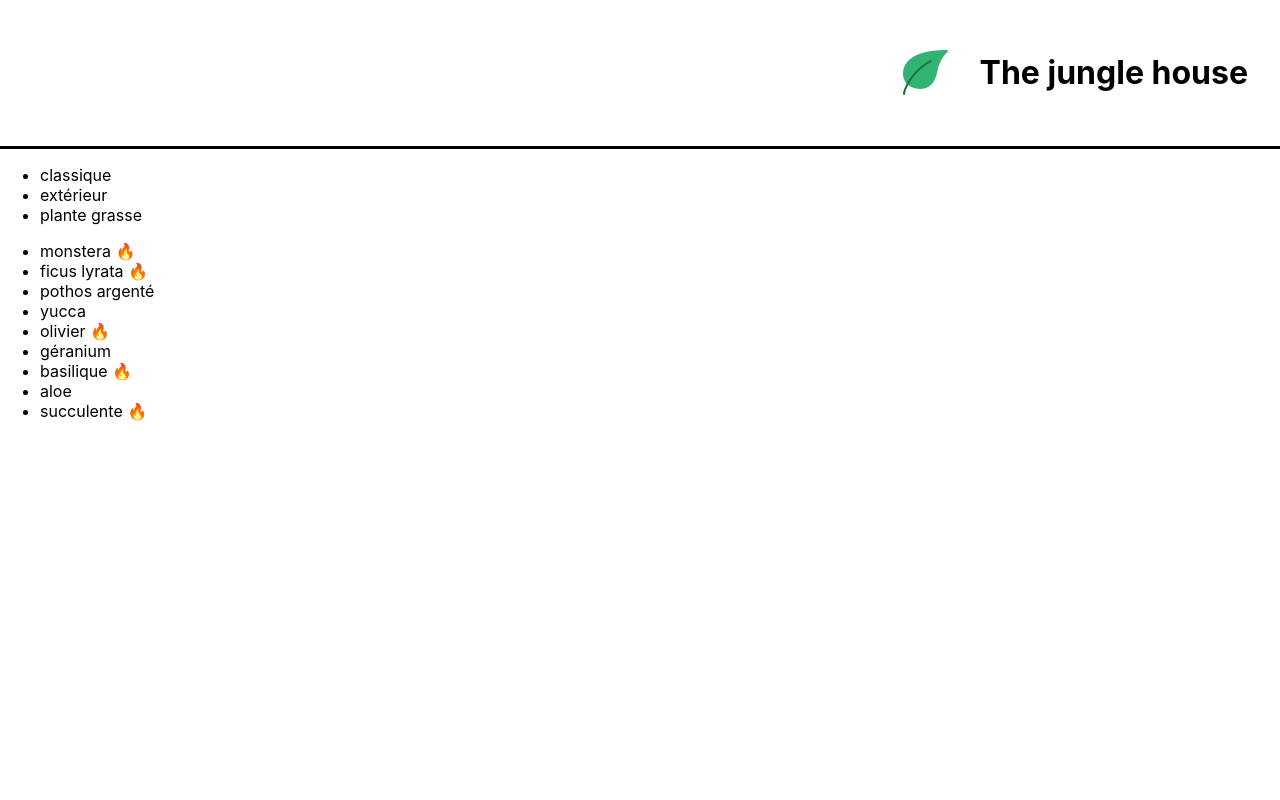
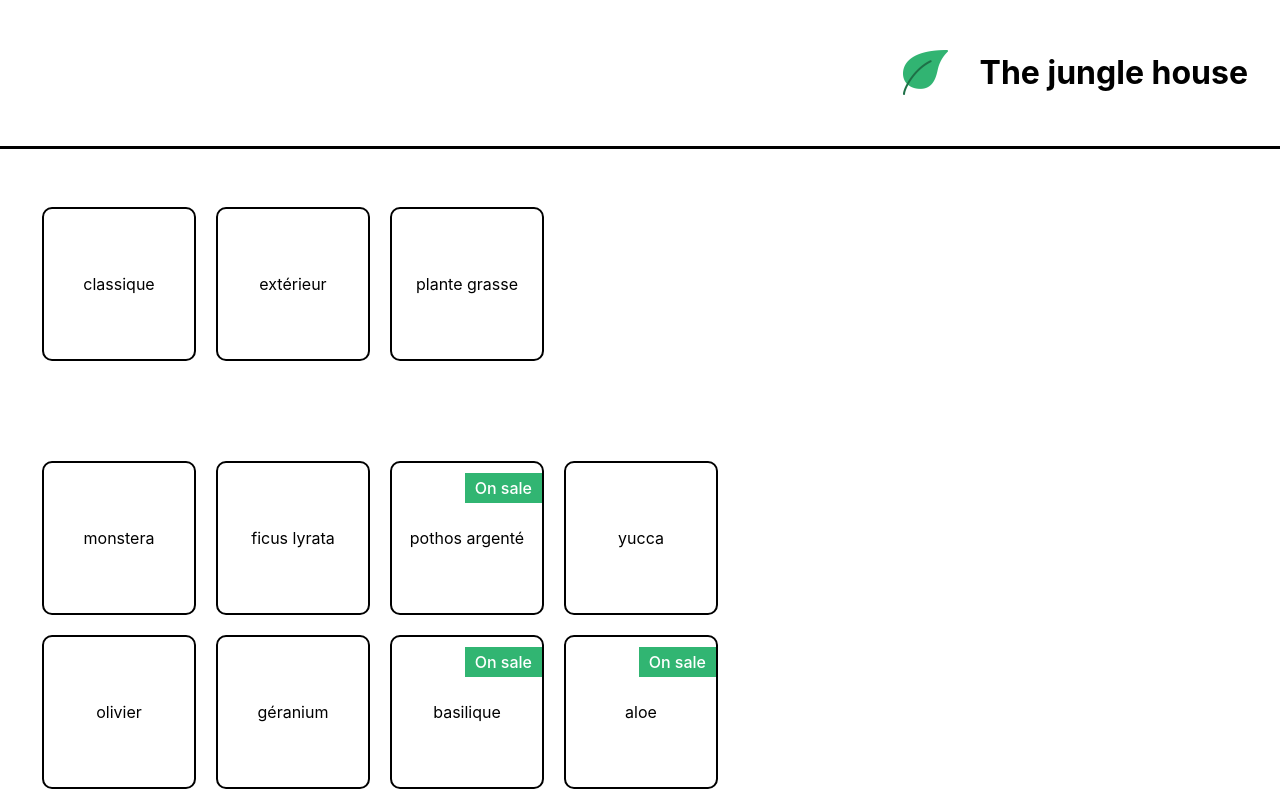
Before and after one commit to vFaribeault/project-the-jungle-house, a React (Create React App) app: page / in a window 1280 px wide. Shown: the top 800 px of the page. Built offline with nearby package versions, Linux system fonts and the light colour scheme.

Commit message:
ShoppingList JS & CSS done

```diff
--- a/src/components/ShoppingList.js
+++ b/src/components/ShoppingList.js
@@ -15,18 +15,20 @@ function ShoppingList() {
   // Iterate on categoryList and plantList
 	return (
 		<div>
-			<ul>
+			<ul className='tjh-plant-list'>
 				{categoryList.map((category) =>
           // Do not miss to generate each element key with data value
-					<li key={category}>{category}</li>
+					<li className='tjh-plant-item' key={category}>
+            {category}
+          </li>
 				)}
 			</ul>
-			<ul>
+			<ul className='tjh-plant-list'>
 				{plantList.map((plant) =>
           // Do not miss to generate each element key with id
-					<li key={plant.id}>
-            {plant.name + ' '}
-            {plant.isBestSale ? <span>🔥</span> : null}
+					<li className='tjh-plant-item' key={plant.id}>
+            {plant.name}
+            {plant.isSpecialOffer ? <span className='tjh-sales'>On sale</span> : null}
           </li>
 				)}
 			</ul>
--- a/src/datas/plantList.js
+++ b/src/datas/plantList.js
@@ -2,55 +2,53 @@ export const plantList = [
   {
     name: 'monstera',
     category: 'classique',
-    id: '1ed',
-    isBestSale: true
+    id: '1ed'
   },
 	{
 		name: 'ficus lyrata',
 		category: 'classique',
-		id: '2ab',
-    isBestSale: true
+		id: '2ab'
 	},
 	{
 		name: 'pothos argenté',
 		category: 'classique',
 		id: '3sd',
-    isBestSale: false
+    isSpecialOffer: true
 	},
 	{
 		name: 'yucca',
 		category: 'classique',
 		id: '4kk',
-    isBestSale: false
+    isSpecialOffer: false
 	},
 	{
 		name: 'olivier',
 		category: 'extérieur',
 		id: '5pl',
-    isBestSale: true
+    isSpecialOffer: false
 	},
 	{
 		name: 'géranium',
 		category: 'extérieur',
 		id: '6uo',
-    isBestSale: false
+    isSpecialOffer: false
 	},
 	{
 		name: 'basilique',
 		category: 'extérieur',
 		id: '7ie',
-    isBestSale: true
+    isSpecialOffer: true
 	},
 	{
 		name: 'aloe',
 		category: 'plante grasse',
 		id: '8fp',
-    isBestSale: false
+    isSpecialOffer: true
 	},
 	{
 		name: 'succulente',
 		category: 'plante grasse',
 		id: '9vn',
-    isBestSale: true
+    isSpecialOffer: false
 	}
 ]
--- a/src/styles/ShoppingList.css
+++ b/src/styles/ShoppingList.css
@@ -0,0 +1,30 @@
+.tjh-plant-list {
+  list-style-type: none;
+  padding: 32px;
+  display: flex;
+  flex-wrap: wrap;
+  max-width: 800px;
+}
+
+.tjh-plant-item {
+  border: solid 2px black;
+  border-radius: 10px;
+  height: 150px;
+  width: 150px;
+  margin: 10px;
+  display: flex;
+  align-items: center;
+  justify-content: center;
+  flex-direction: column;
+  position: relative;
+}
+
+.tjh-sales {
+  position: absolute;
+  right: 0px;
+  top: 10px;
+  font-weight: 500;
+  color: white;
+  padding: 5px 10px;
+  background-color: #31b572;
+}
```
